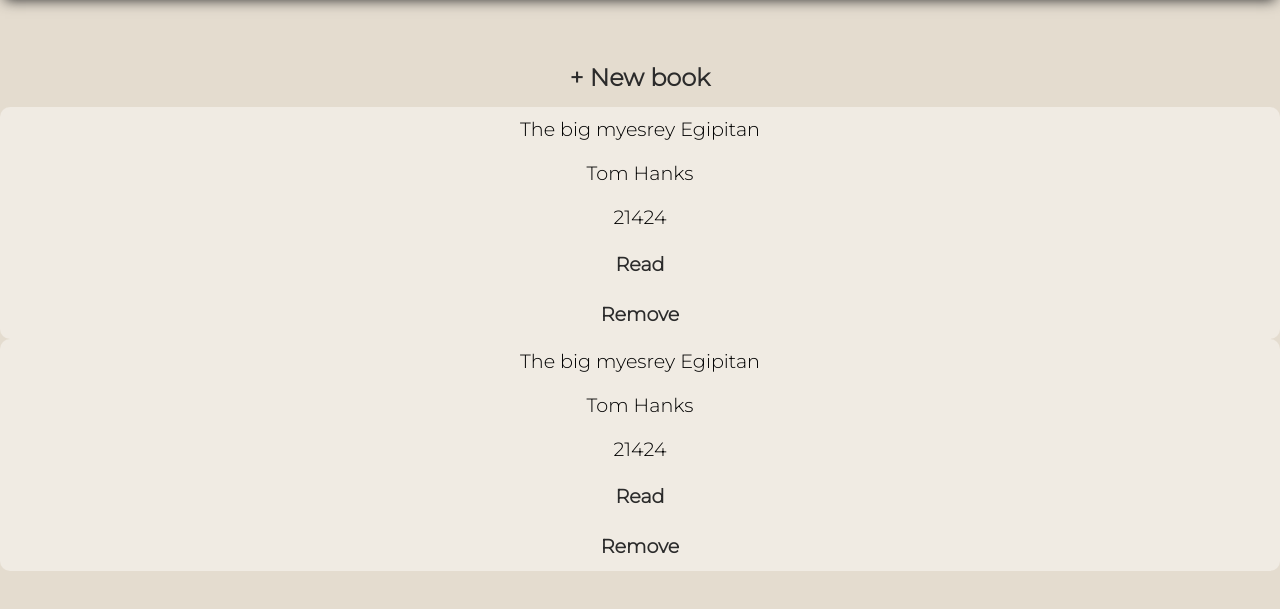
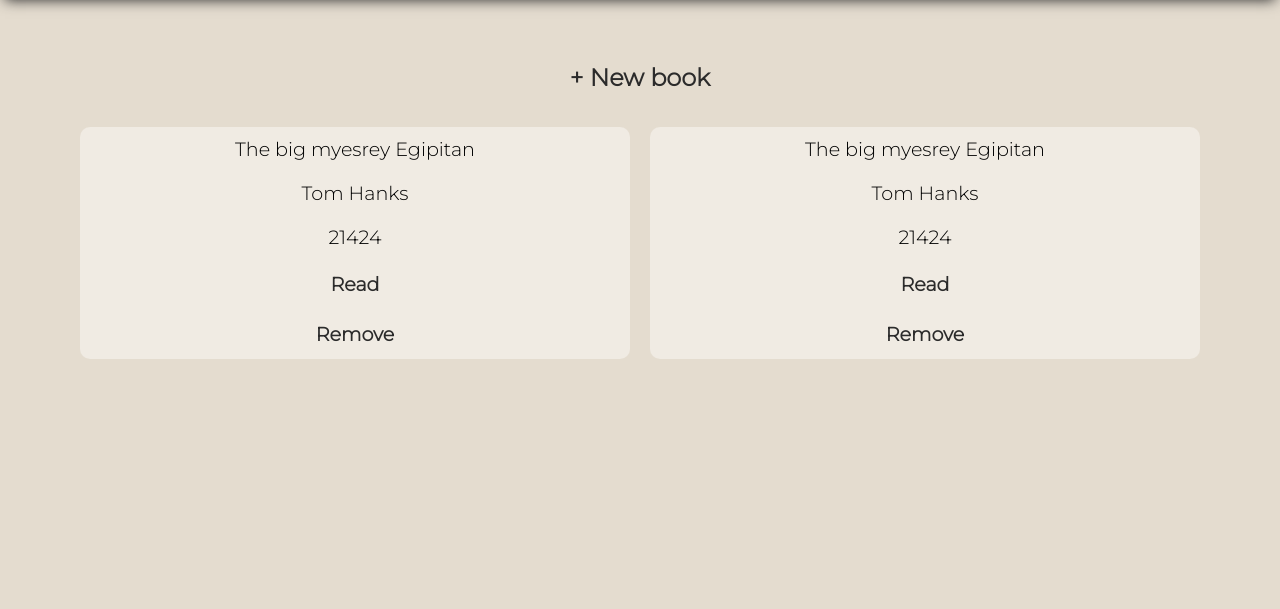
Before and after one commit to fufako/PROJECT-LIBRARY, a plain HTML site: page index.html in a window 1280 px wide. Shown: the part 131-740 px from the top of the page. Drawn offline with Linux system fonts and the light colour scheme.

Commit message:
Change minimal width of grid column

```diff
--- a/style.css
+++ b/style.css
@@ -19,6 +19,7 @@
    justify-content: center;
    visibility: hidden;
    color:#E4DCCF;
+   background-color: rgba(43, 43, 43, 0.3);
 }
 #popup button{
     margin: 0;
@@ -99,12 +100,13 @@
     background-color: #F0EBE3;
 
 }
-.books-container{
+#books-container{
     display: grid;
-    grid-template-columns: repeat(auto-fill, minmax(300px, 1fr));
+    grid-template-columns: repeat(auto-fill, minmax(400px, 1fr));
     justify-items: center;
     align-items: center;
     gap: 20px;
+    padding: 20px 80px;
 }
 .book{
     text-align: center;
@@ -115,6 +117,7 @@
     align-items: center;
     background-color: #F0EBE3;
     border-radius: 10px;
+    width: 100%;
 }
 .book button{
     border:0;
```
